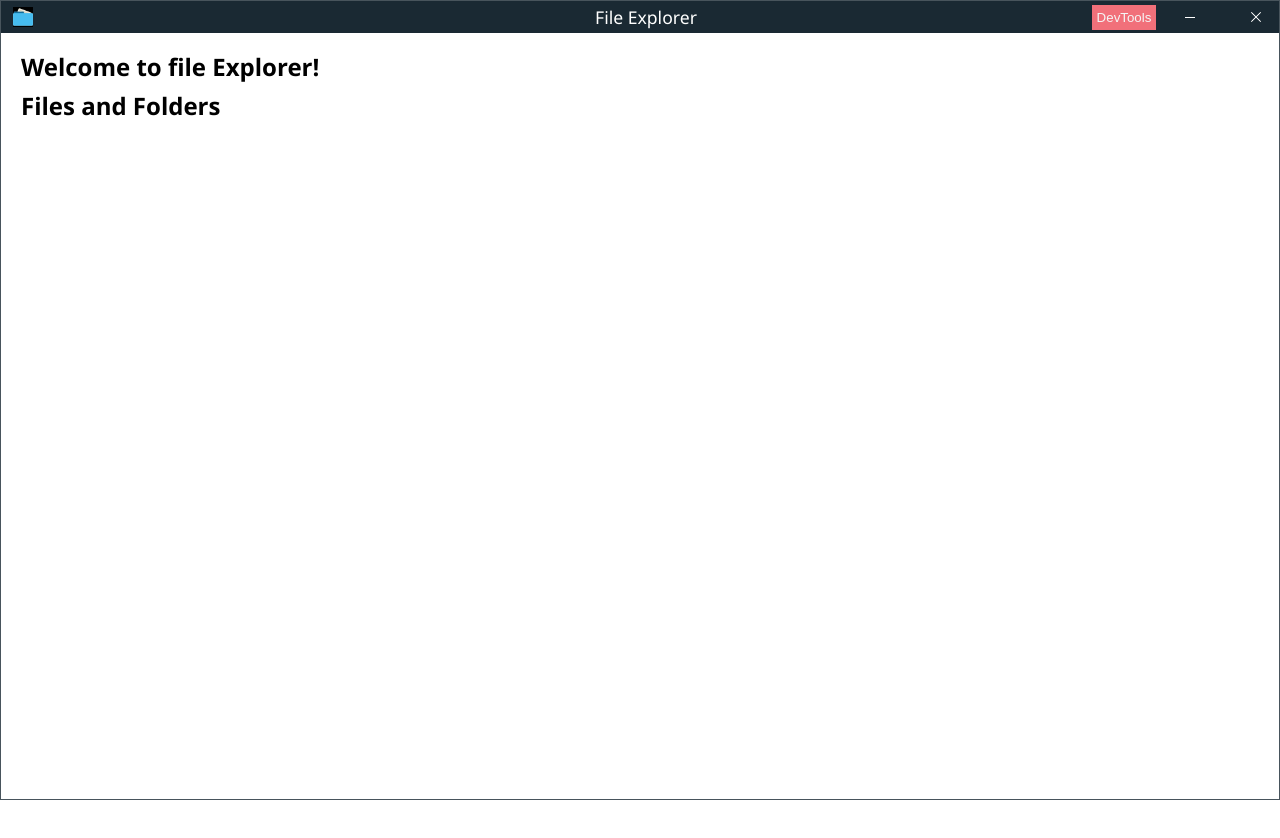
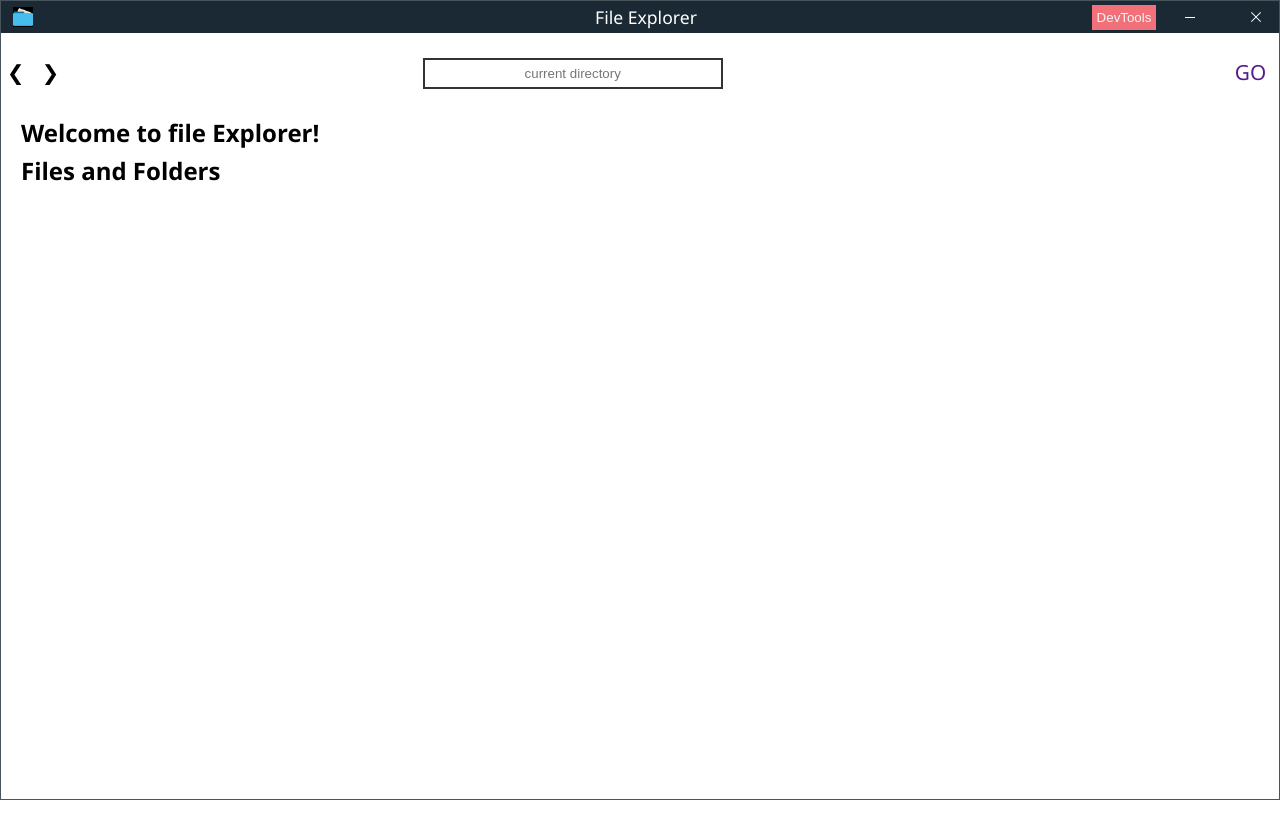
Before and after one commit to GeekHaven/file-explorer, an Electron app: page index.html in a window 1280 px wide. Before the commit the page ends 800 px from the top, so only its background shows below. Drawn offline with Linux system fonts and the light colour scheme; no server answers.

Commit message:
succesful  in adding different buttons (#25)
* msg

* succesful in adding go back,go forward  button

```diff
--- a/index.html
+++ b/index.html
@@ -54,6 +54,19 @@
       </div>
     </header>
 
+    <div class="change">
+      <div class="container">
+        <a id="goback" href="">❮  </a>
+        <a id="goforward" href=""> ❯</a>
+      </div>
+      <div class="container">
+        <input id="directory" type="text" placeholder="current directory">
+      </div>
+      <div class="container">
+        <a style="float: right;text-decoration: none ;"  type="go" href="">GO</a>
+      </div>
+    </div>
+
     <div id="main">
       <h2>Welcome to file Explorer!</h2>
       <div class="lists">
--- a/style.css
+++ b/style.css
@@ -57,7 +57,7 @@ h2 {
 
 #main {
   height: calc(100% - 32px);
-  margin-top: 32px;
+  margin-top: 10px;
   padding: 20px;
   overflow-y: auto;
 }
@@ -176,3 +176,59 @@ h2 {
   padding: 1px;
   border:solid 1px;
 }
+.change
+{
+  font-size: 1.3rem;
+  /* margin: 0mm auto; */
+  display: flex;
+
+}
+/* .change input[type=text]
+{
+
+    ;
+
+} */
+.container
+{
+    width: 33%;
+    margin-top: 15mm;
+
+    /* flex-grow: 4; */
+    /* justify-content: space-between; */
+    /* align-items: flex-start; */
+}
+#goback
+{
+  text-decoration: none;
+  color: black;
+  padding: 6px;
+}
+#goforward
+{
+  text-decoration: none;
+  color: black;
+  padding: 6px;
+}
+#directory
+{
+  text-decoration: none;
+  color: black;
+  border:2px solid rgb(20, 20, 20);
+   padding: 6px;
+   width: 300px;
+
+    border-color: #333 ;
+    text-align:center;
+    /* left: auto;
+    right: auto */
+}
+#go
+{
+  text-decoration: none ;
+  color: black;
+  border:2px solid rgb(12, 12, 12);
+  border-color: #333 ;
+  padding: 10px;
+
+}
```
